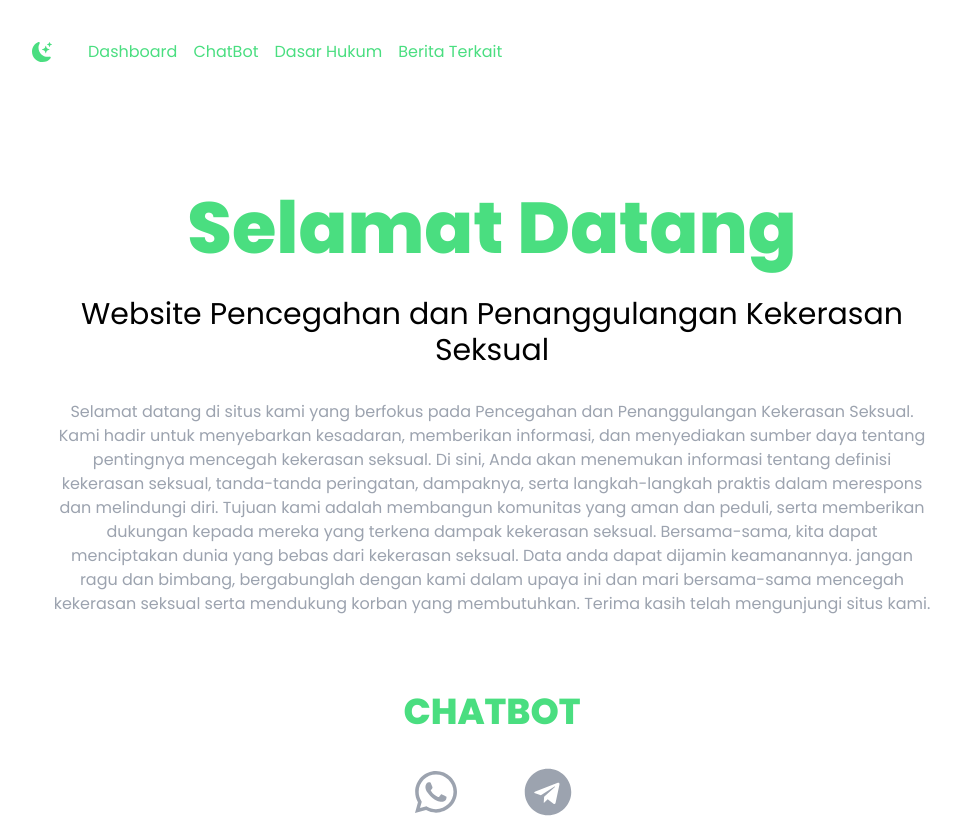
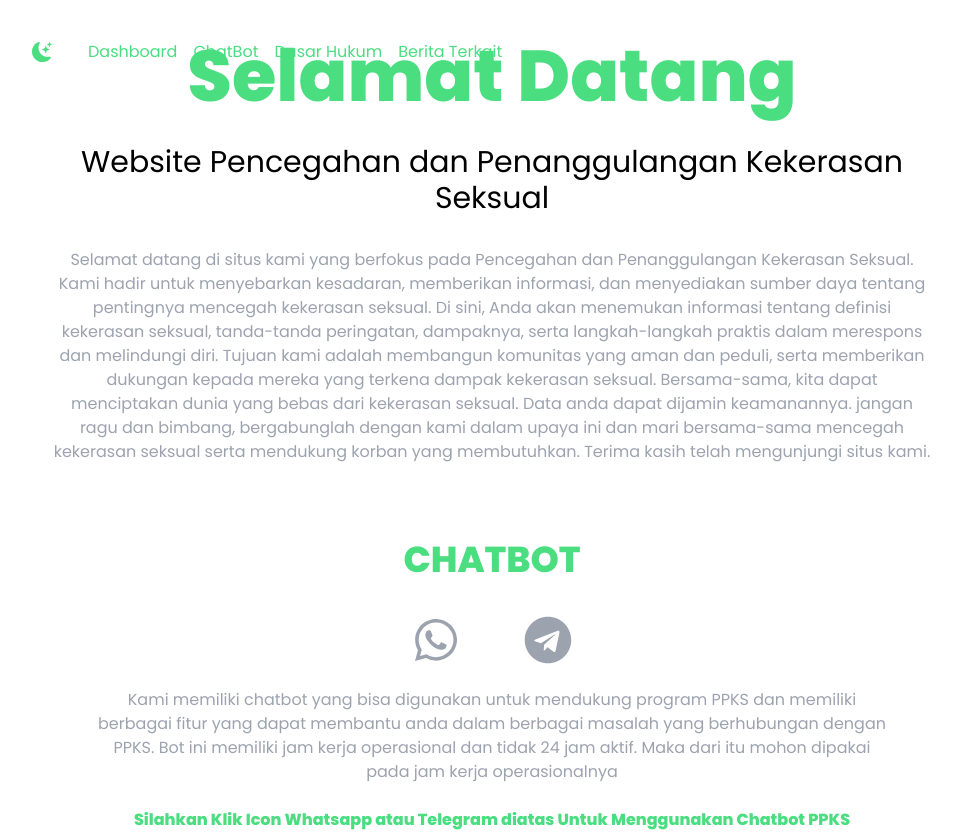
Before and after one commit to fadilikrm/PPKSWeb, a Next.js app: page / in a window 1280 px wide. Shown: the top 832 px of the page, without its empty margins (148-1109 px from the left). Built offline with nearby package versions, Linux system fonts and the light colour scheme.

Commit message:
Update index.tsx

```diff
--- a/pages/index.tsx
+++ b/pages/index.tsx
@@ -31,7 +31,7 @@ export default function Home() {
 
       <main className="font-poppins bg-white px-10 md:px -20 lg:px-40 dark:bg-black">
         <section className="min-h-screen">
-        <nav className="py-10 mb-12 flex justify-between">
+        <nav className="py-10 mb-12 flex justify-between fixed">
           <ul className="flex items-center">
             <li>
               <BsFillMoonStarsFill
```
